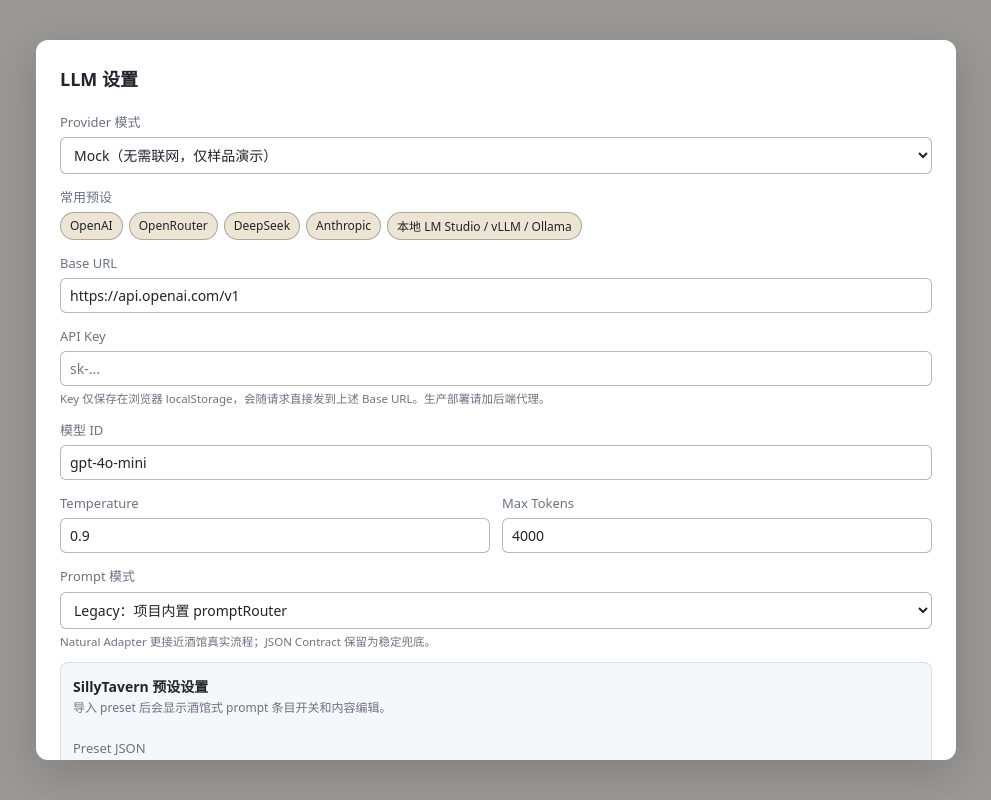
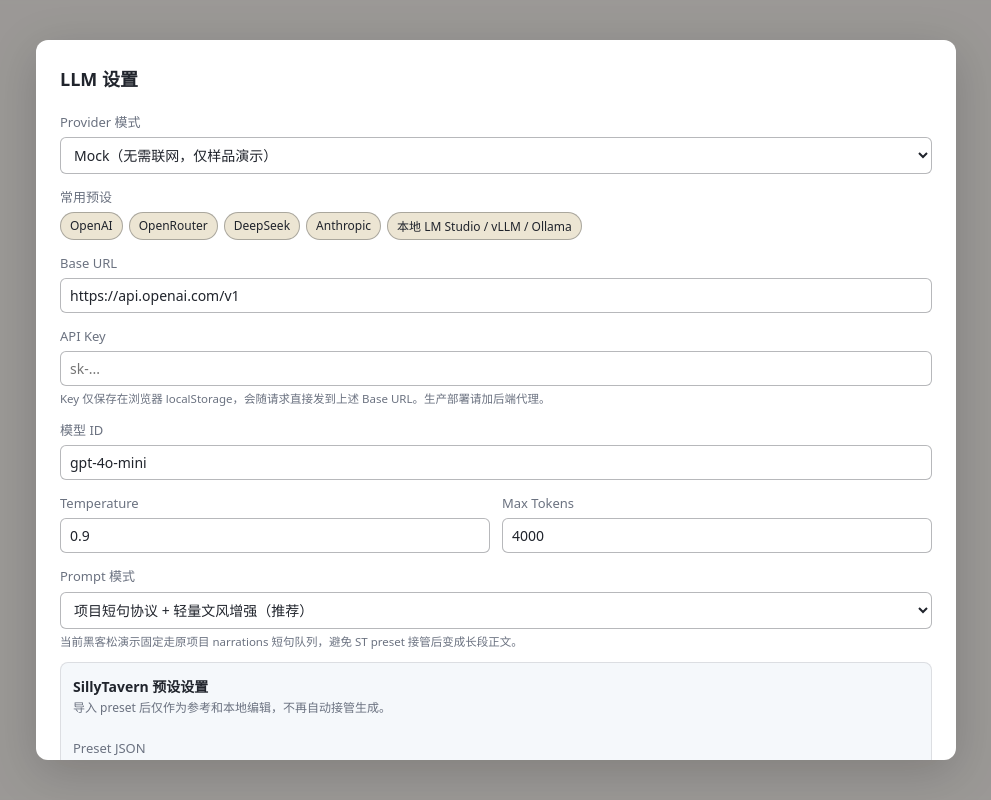
Before and after one commit to Marigold1122/Haruhi_text-based_adventure_game, a React (Vite) app: page / in a window 1280 px wide. Both pictures are taken after a click on the button "LLM 设置". Shown: the whole page, without its empty margins (144-1135 px from the left). Built offline with nearby package versions, Linux system fonts and the light colour scheme.

Commit message:
Use native short-form prompt mode

```diff
--- a/src/components/SettingsModal.tsx
+++ b/src/components/SettingsModal.tsx
@@ -68,8 +68,8 @@ export function SettingsModal({ initial, onClose }: Props) {
       };
       saveStoredSillyTavernPreset(stored);
       setStoredPreset(stored);
-      updatePromptMode("sillytavern-preset-natural");
-      setPresetMsg(`已导入：${parsed.summary.name}`);
+      updatePromptMode("legacy");
+      setPresetMsg(`已导入：${parsed.summary.name}。当前仍使用项目短句协议生成。`);
     } catch (e) {
       setPresetMsg(`导入失败：${e instanceof Error ? e.message : String(e)}`);
     }
@@ -86,7 +86,6 @@ export function SettingsModal({ initial, onClose }: Props) {
   function updateSillyTavernPreset(next: StoredSillyTavernPreset, message: string) {
     saveStoredSillyTavernPreset(next);
     setStoredPreset(next);
-    updatePromptMode("sillytavern-preset-natural");
     setPresetMsg(message);
   }
 
@@ -200,12 +199,10 @@ export function SettingsModal({ initial, onClose }: Props) {
             value={promptMode}
             onChange={(e) => updatePromptMode(e.target.value as PromptMode)}
           >
-            <option value="legacy">Legacy：项目内置 promptRouter</option>
-            <option value="sillytavern-preset">ST Preset JSON Contract：按 prompt_order 编译后要求 event_json</option>
-            <option value="sillytavern-preset-natural">ST Preset Natural Adapter：先生成正文再转 StoryTurn</option>
+            <option value="legacy">项目短句协议 + 轻量文风增强（推荐）</option>
           </select>
           <small className="hint">
-            Natural Adapter 更接近酒馆真实流程；JSON Contract 保留为稳定兜底。
+            当前黑客松演示固定走原项目 narrations 短句队列，避免 ST preset 接管后变成长段正文。
           </small>
         </label>
 
@@ -213,7 +210,7 @@ export function SettingsModal({ initial, onClose }: Props) {
           <div className="st-editor-head">
             <div>
               <strong>SillyTavern 预设设置</strong>
-              <small>导入 preset 后会显示酒馆式 prompt 条目开关和内容编辑。</small>
+              <small>导入 preset 后仅作为参考和本地编辑，不再自动接管生成。</small>
             </div>
           </div>
 
@@ -233,7 +230,7 @@ export function SettingsModal({ initial, onClose }: Props) {
                 {storedPreset.summary.sourceMaxTokens ? ` · source max tokens ${storedPreset.summary.sourceMaxTokens}` : ""}
               </small>
             ) : (
-              <small className="hint">未导入 preset。选择 JSON 后会自动启用 Natural Adapter 并显示条目设置。</small>
+              <small className="hint">未导入 preset。选择 JSON 后会显示条目设置，但生成仍使用项目短句协议。</small>
             )}
           </label>
 
--- a/src/lib/prompting/legacyPromptEngine.ts
+++ b/src/lib/prompting/legacyPromptEngine.ts
@@ -5,6 +5,7 @@ import type { EventPresetKind, SamplingParams } from "@/types/preset";
 import type { ChatMessage } from "@/types/turn";
 import type { WorldState } from "@/types/worldState";
 import type { PromptBuildTrace } from "./types";
+import { applyNativeStyleGuide } from "./nativeStyleGuide";
 
 export type LegacyPromptBuildInput = {
   card: CharacterCardV2;
@@ -41,15 +42,16 @@ export function buildLegacyPrompt(input: LegacyPromptBuildInput): LegacyPromptBu
   });
 
   return {
-    messages: assembled.messages,
+    messages: applyNativeStyleGuide(assembled.messages),
     sampling: preset.sampling,
     trace: {
       mode: "legacy",
       presetName: assembled.trace.presetName,
       activeLoreEntries: assembled.trace.activeLoreEntries,
       authorsNote: assembled.trace.authorsNote,
-      messageCount: assembled.messages.length,
+      messageCount: assembled.messages.length + 1,
       sampling: preset.sampling,
+      warnings: ["已启用项目内置轻量文风层；仍保持 narrations 短句协议。"],
     },
   };
 }
--- /dev/null
+++ b/src/lib/prompting/nativeStyleGuide.ts
@@ -0,0 +1,26 @@
+import type { ChatMessage } from "@/types/turn";
+
+const NATIVE_STYLE_GUIDE = [
+  "[Native Style Layer]",
+  "这一层只增强文字质感，不改变输出协议。",
+  "必须继续只输出一个 <event_json>...</event_json> 块，且 narrations 必须是字符串数组。",
+  "每个 narrations 元素保持短段节奏：一个动作、一个观察、一个反应或一句对白，不要合并成长篇正文。",
+  "文风偏轻小说校园叙事：具体场景细节、人物动作反应、对白节拍、克制的内心观察；避免说明书口吻。",
+  "禁止输出 <正文>、</正文>、<thinking>、【正文】、正文如下、Markdown 代码块、模型自述或任何块外说明。",
+].join("\n");
+
+export function applyNativeStyleGuide(messages: ChatMessage[]): ChatMessage[] {
+  const next = [...messages];
+  const insertAt = findFinalUserMessageIndex(next);
+  const styleMessage: ChatMessage = { role: "system", content: NATIVE_STYLE_GUIDE };
+  if (insertAt < 0) return [...next, styleMessage];
+  next.splice(insertAt, 0, styleMessage);
+  return next;
+}
+
+function findFinalUserMessageIndex(messages: ChatMessage[]): number {
+  for (let i = messages.length - 1; i >= 0; i -= 1) {
+    if (messages[i].role === "user") return i;
+  }
+  return -1;
+}
--- a/src/lib/sillytavern/presetStorage.ts
+++ b/src/lib/sillytavern/presetStorage.ts
@@ -16,7 +16,8 @@ export function loadPromptMode(): PromptMode {
   try {
     const raw = localStorage.getItem(MODE_KEY);
     if (raw === "sillytavern-preset" || raw === "sillytavern-preset-natural") {
-      return raw;
+      localStorage.setItem(MODE_KEY, "legacy");
+      return "legacy";
     }
     return "legacy";
   } catch {
```
